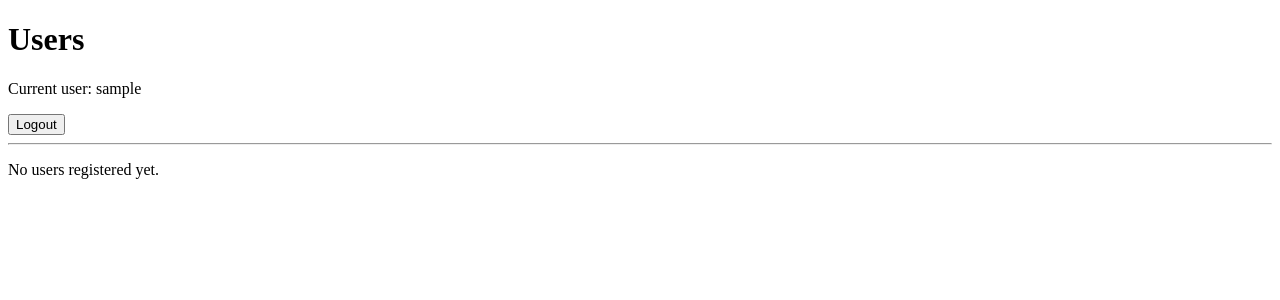
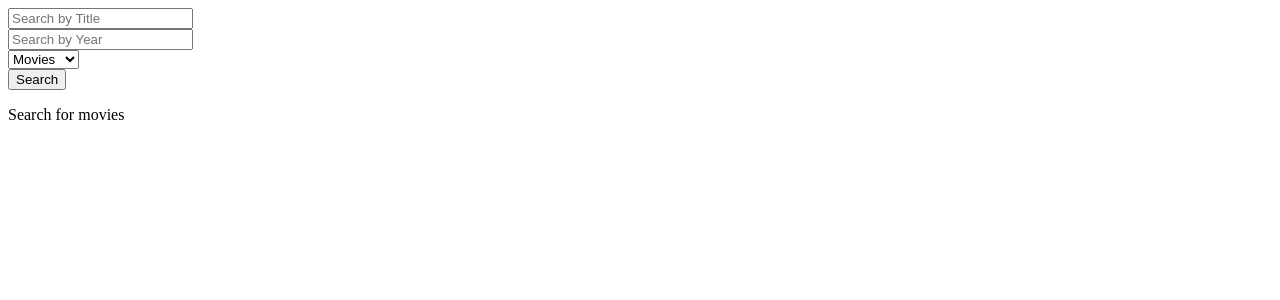
Before and after one commit to haridev4569/React-Standalone-App-1, a React (Vite) app in the folder client/: page / in a window 1280 px wide. Shown: the top 300 px of the page. Built offline with nearby package versions, Linux system fonts and the light colour scheme; sample sign-in values are in the browser's storage.

Commit message:
use base64encoding, create search component, movietable comp, moviecontext

```diff
--- a/client/package.json
+++ b/client/package.json
@@ -10,6 +10,7 @@
     "preview": "vite preview"
   },
   "dependencies": {
+    "@tanstack/react-table": "^8.21.3",
     "react": "^19.1.0",
     "react-dom": "^19.1.0",
     "react-hook-form": "^7.56.3",
--- a/client/src/App.jsx
+++ b/client/src/App.jsx
@@ -2,6 +2,7 @@ import LoginPage from "./components/LoginPage";
 import SignUpPage from "./components/SignUpPage";
 import { useAuth } from "./context/AuthContext";
 import UsersPage from "./pages/UsersPage";
+import MoviesPage from "./pages/MoviesPage";
 import { Routes, Route, Navigate } from 'react-router-dom';
 
 function App() {
@@ -17,7 +18,8 @@ function App() {
     <div>
       {isAuthenticated ? (
         <Routes>
-          <Route path="/" element={<UsersPage />} />
+          <Route path="/" element={<MoviesPage />} />
+          <Route path="/users" element={<UsersPage />} />
           <Route path="/login" element={<Navigate replace to="/" />} />
           <Route path="/signup" element={<Navigate replace to="/" />} />
           <Route path="*" element={<Navigate replace to="/" />} />
--- /dev/null
+++ b/client/src/components/MovieSearch.jsx
@@ -0,0 +1,43 @@
+import React from 'react';
+import { useForm } from 'react-hook-form';
+import { useMovie } from '../context/MovieContext';
+
+const MovieSearch = () => {
+
+  const {
+    register,
+    handleSubmit,
+    watch,
+    reset,
+    formState: { errors, isSubmitting },
+  } = useForm();
+
+  const { fetchMovies } = useMovie();
+
+  const onSubmit = (data) => {
+    fetchMovies(data);
+  };
+
+  return (
+    <form onSubmit={handleSubmit(onSubmit)}>
+      <div>
+        <input type="text" placeholder='Search by Title' {...register('title', { required: "Title is required" })} />
+      </div>
+      <div>
+        <input type="number" placeholder='Search by Year' {...register('year')} />
+      </div>
+      <div>
+        <select name="movie-type" id="movie-type" {...register('type')}>
+          <option value="movie">Movies</option>
+          <option value="series">Series</option>
+          <option value="episode">Episode</option>
+          <option value="">All</option>
+        </select>
+      </div>
+
+      <button type='submit' disabled={isSubmitting}>{isSubmitting ? "Searching..." : "Search"}</button>
+    </form>
+  )
+}
+
+export default MovieSearch
--- /dev/null
+++ b/client/src/components/MoviesTable.jsx
@@ -0,0 +1,42 @@
+import { useMemo } from 'react';
+import { useMovie } from '../context/MovieContext';
+
+const MoviesTable = () => {
+
+  const { movies, isLoading } = useMovie();
+
+  const tableData = useMemo(() => {
+    return movies.map((movie) => (
+      <tr key={movie.imdbID}>
+        <td>{movie.Title}</td>
+        <td>{movie.Year}</td>
+        <td>{movie.Type}</td>
+        <td><img src={movie.Poster} alt={movie.Title} style={{ width: '50px', height: '50px' }} /></td>
+      </tr>
+    ))
+  }, [movies]);
+
+  if (isLoading) return <div>Loading...</div>;
+  if (!movies || movies.length === 0) return <p>Search for movies</p>;
+
+  return (
+    <div>
+      <h2>Here are the movies</h2>
+      <table>
+        <thead>
+          <tr>
+            <th>Title</th>
+            <th>Year</th>
+            <th>Type</th>
+            <th>Poster</th>
+          </tr>
+        </thead>
+        <tbody>
+          {tableData}
+        </tbody>
+      </table>
+    </div>
+  )
+}
+
+export default MoviesTable
--- a/client/src/components/SignUpPage.jsx
+++ b/client/src/components/SignUpPage.jsx
@@ -49,11 +49,22 @@ const SignUpPage = () => {
 
 
     const onSubmit = async (data) => {
-        let imageURL = "";
+        let imageBase64 = "";
         if(data.image[0]){
-            imageURL = URL.createObjectURL(data.image[0]);
+            const file = data.image[0];
+
+            const convertToBase64 = (file) => {
+                return new Promise((resolve, reject) => {
+                    const fileReader = new FileReader();
+                    fileReader.readAsDataURL(file);
+                    fileReader.onload = () => resolve(fileReader.result);
+                    fileReader.onerror = (error) => reject(error);
+                });
+            };
+
+            imageBase64 = await convertToBase64(file);
         }
-        const success = await signup(data.fullname, data.username, data.password, data.gender, data.email, imageURL);
+        const success = await signup(data.fullname, data.username, data.password, data.gender, data.email, imageBase64);
         console.log("after signup");
         if (success) {
             reset();
--- /dev/null
+++ b/client/src/context/MovieContext.jsx
@@ -0,0 +1,37 @@
+import { useState, useEffect, useContext, createContext, useCallback } from 'react';
+
+const MovieContext = createContext();
+
+export const useMovie = () => {
+    return useContext(MovieContext);
+};
+
+export const MovieProvider = ({ children }) => {
+
+    const apiUrl = "https://www.omdbapi.com/?apikey=f9a78be1";
+
+    const [movies, setMovies] = useState([]);
+    const [isLoading, setIsLoading] = useState(false);
+
+
+
+    const fetchMovies = useCallback(async (data) => {
+        setIsLoading(true);
+        const response = await fetch(`${apiUrl}&s=${data.title.trim().toLowerCase()}&y=${data.year}&type=${data.type}`);
+        const result = await response.json();
+        setMovies(result.Search || []);
+        setIsLoading(false);
+    }, []);
+
+    const contextValue = {
+        movies,
+        isLoading,
+        fetchMovies,
+    };
+
+    return (
+        <MovieContext.Provider value={contextValue}>
+            {children}
+        </MovieContext.Provider>
+    );
+}
--- /dev/null
+++ b/client/src/pages/MoviesPage.jsx
@@ -0,0 +1,14 @@
+import MovieSearch from "../components/MovieSearch";
+import MoviesTable from "../components/MoviesTable";
+import { MovieProvider } from "../context/MovieContext";
+
+const MoviesPage = () => {
+  return (
+    <MovieProvider>
+      <MovieSearch />
+      <MoviesTable />
+    </MovieProvider>
+  )
+}
+
+export default MoviesPage
```
Also changed, not shown: 1 other file (tests, documents, lock files or other folders).
